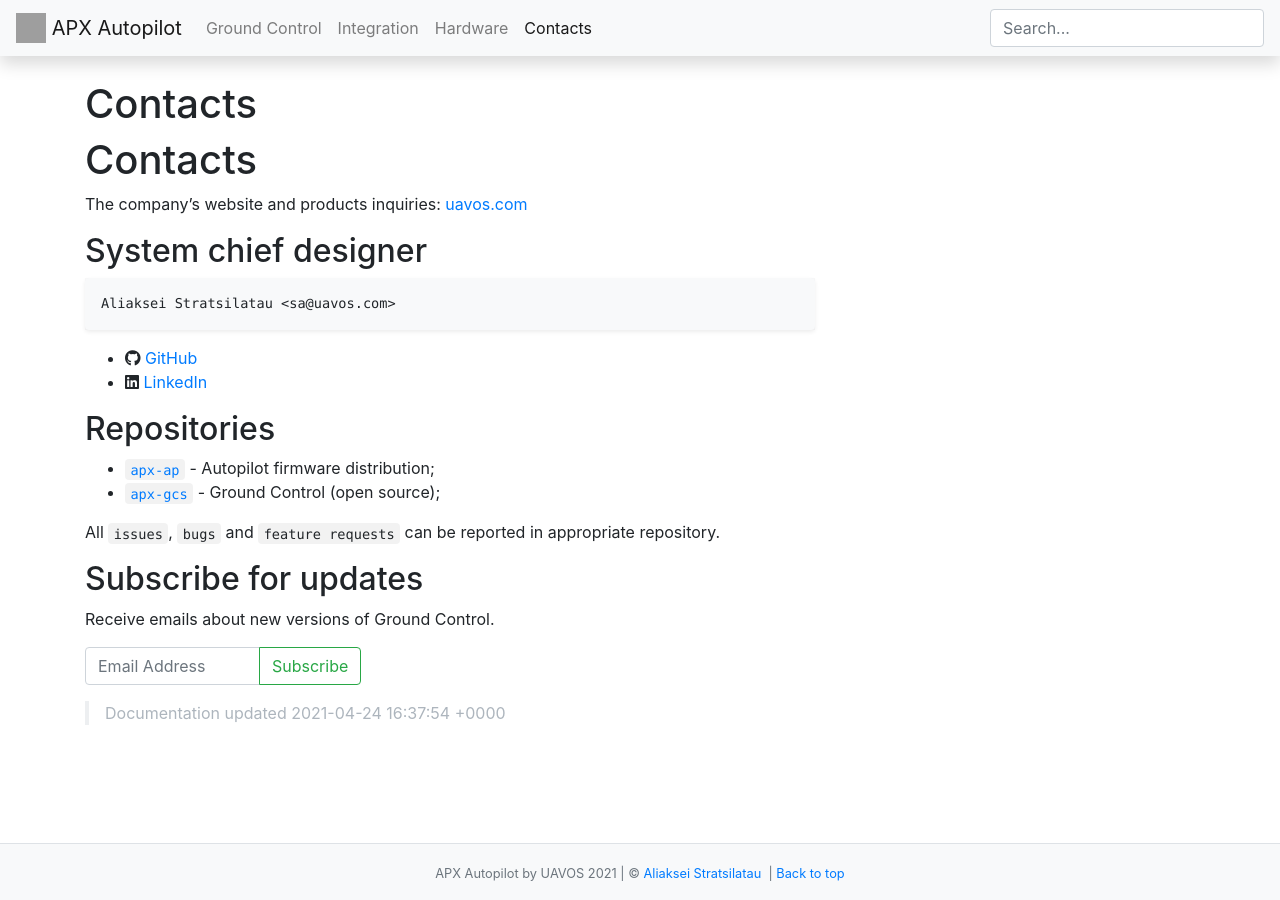
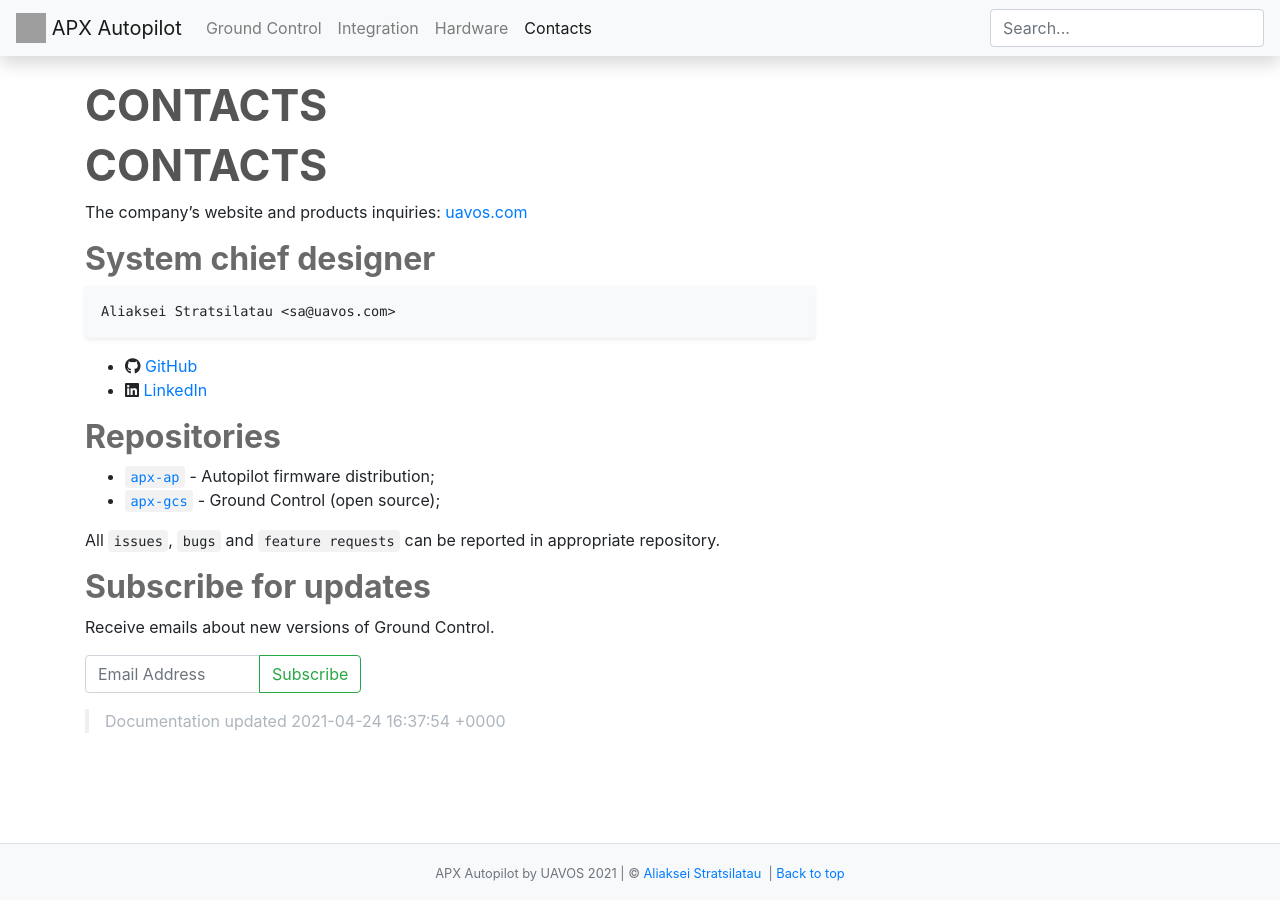
Before and after one commit to uavos/apx-docs, a Jekyll site: the page built from _docs/contacts.md, in a window 1280 px wide. Built offline with Jekyll 4.4.1, drawn with Linux system fonts in a browser that asks for light colours; nearby versions of some CDN libraries; grey boxes are pictures that could not be loaded.

Commit message:
style fixes

```diff
--- a/_includes/sidebar.html
+++ b/_includes/sidebar.html
@@ -13,13 +13,20 @@
     {% assign shome = "index" %}
   {% endif %}
 
-  {% assign spages = shome | concat: sdata.pages %}
 
-  {% for p in spages %}
-
+  {% assign sdocs = "" | split: ',' %}
+  {% for p in sdata.pages %}
     {% assign sid = section_name | prepend:"/" | append:"/" | append:p %}
     {% assign doc = site.docs | where:"id", sid | first %}
+    {% assign sdocs = sdocs | push: doc %}
+  {% endfor %}
+  {% assign sdocs = sdocs | sort: "order", "last" %}
 
+  {% assign sid = section_name | prepend:"/" | append:"/" | append:shome %}
+  {% assign doc = site.docs | where:"id", sid | first %}
+  {% assign sdocs = sdocs | unshift: doc %}
+
+  {% for doc in sdocs %}
     {% assign istyle = "" %}
     {% if forloop.first %}
       {% assign istyle = istyle | append:" font-weight-bold" %}
@@ -36,7 +43,7 @@
     <a class="list-group-item list-group-item-action bs-callout bs-callout-blue{{ istyle }}" href="{{ doc.url  | prepend: site.baseurl }}">
       {{ doc.title }}
       {% if doc.badge %}
-      <span class="badge badge-light float-right">{{ doc.badge }}</span>
+        <span class="badge badge-light float-right">{{ doc.badge }}</span>
       {% endif %}
     </a>
   {% endfor %}
--- a/_layouts/default.html
+++ b/_layouts/default.html
@@ -1,5 +1,5 @@
 ---
-layout: compress
+<!-- layout: compress -->
 ---
 
 <!DOCTYPE html>
--- a/_sass/theme.scss
+++ b/_sass/theme.scss
@@ -1,5 +1,13 @@
 // $font-family-sans-serif:      "Helvetica Neue", -apple-system, BlinkMacSystemFont, "Segoe UI", Roboto, Arial, "Noto Sans", sans-serif, "Apple Color Emoji", "Segoe UI Emoji", "Segoe UI Symbol", "Noto Color Emoji" !default;
 // $font-weight-base:            400;
+
+$font-size-base:              1rem;
+$h1-font-size:                $font-size-base * 2.7;
+$h2-font-size:                $font-size-base * 2;
+$h3-font-size:                $font-size-base * 1.2;
+$h4-font-size:                $font-size-base * 1.2;
+$h5-font-size:                $font-size-base * 1.1;
+$h6-font-size:                $font-size-base;
 
 @import "bootstrap/bootstrap";
 
@@ -7,7 +15,18 @@
 @import "typeahead";
 @import "markdown/markdown";
 
+h1,
+.h1 {
+  color: #555;
+  font-weight: $font-weight-bold;
+  text-transform: uppercase;
+}
 
+h2, h3, h4, h5, h6,
+.h2, .h3, .h4, .h5, .h6 {
+  color: #6a6a6a;
+  font-weight: $font-weight-bolder;
+}
 
 
 
```
Also changed, not shown: assets/css/main.scss (line endings or trailing spaces), 1 other file.
